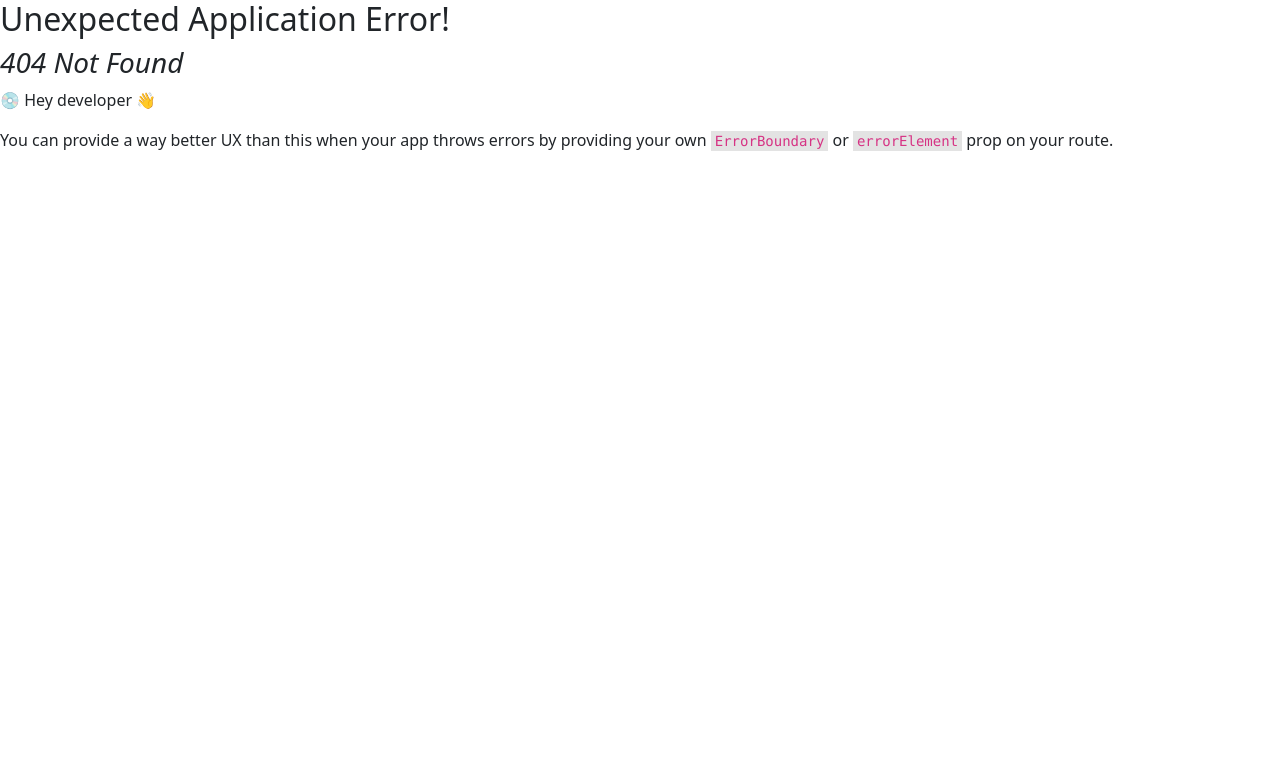
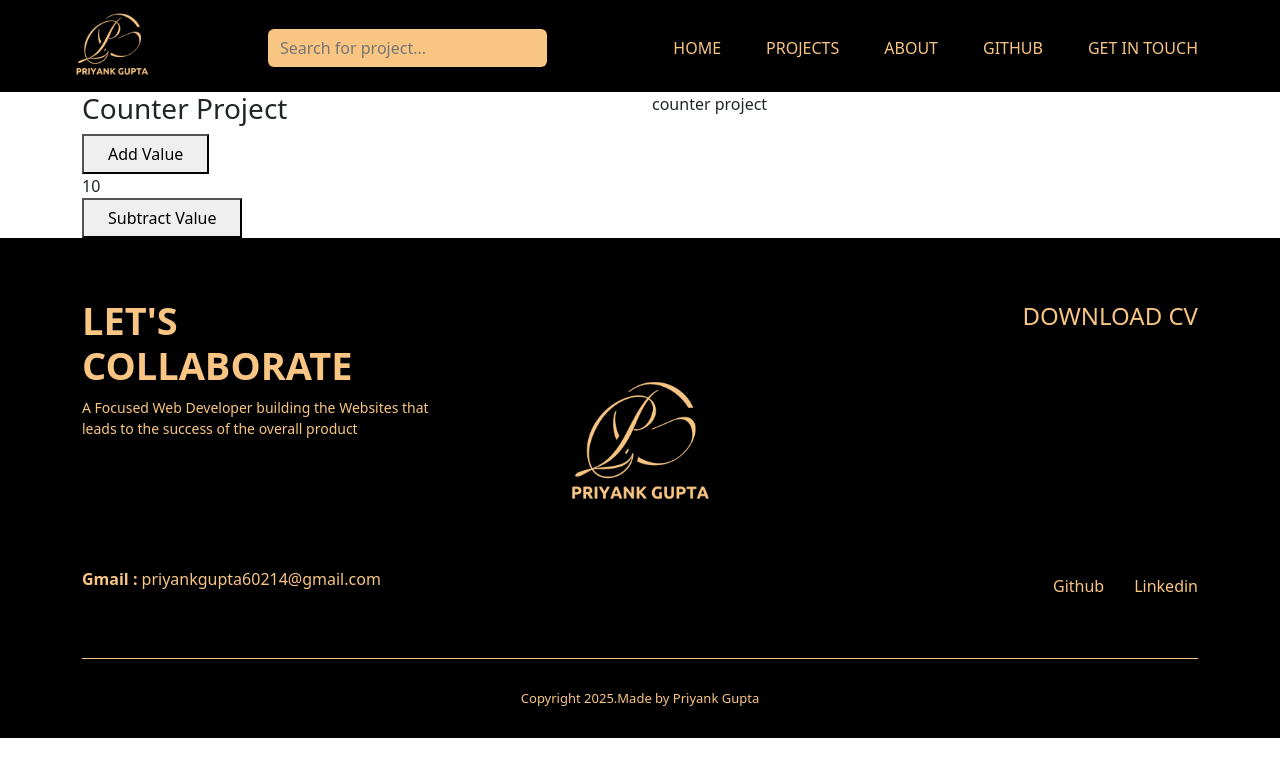
Before and after one commit to priyankguptaa/portfolio, a React (Vite) app in the folder frontend/portfolio/: page /project_1 in a window 1280 px wide. Before the commit this address had no page. Shown: the top 776 px of the page. Built offline with nearby package versions, Linux system fonts and the light colour scheme.

Commit message:
counter added

```diff
--- a/frontend/portfolio/src/App.css
+++ b/frontend/portfolio/src/App.css
@@ -84,3 +84,10 @@ footer{
     text-align: center;
     margin: 30px 0px 10px;
 }
+/* button css start */
+
+button{
+    border-radius: 7px;
+    padding: 6px 24px;
+    font-size: 15px;
+}
--- a/frontend/portfolio/src/components/Header/Header.jsx
+++ b/frontend/portfolio/src/components/Header/Header.jsx
@@ -29,12 +29,12 @@ return(
                 </li>
                 <li>
                   <Link to="/project" className=''>
-                    PROJECT
+                    PROJECTS
                   </Link>
                 </li>
                 <li>
                 <Link to="/about" className=''>
-                    ABOUT US
+                    ABOUT
                   </Link>
 
                 </li>
--- a/frontend/portfolio/src/components/index.js
+++ b/frontend/portfolio/src/components/index.js
@@ -1 +1,11 @@
 import Home from "./Home/Home";
+import About from "./About/About";
+import Github from "./Github/Github";
+import Layout from "./Layout";
+export {
+    Home,
+    About,
+    Github,
+    Layout
+
+}
--- a/frontend/portfolio/src/main.jsx
+++ b/frontend/portfolio/src/main.jsx
@@ -4,12 +4,13 @@ import './index.css'
 import App from './App.jsx'
 import 'bootstrap/dist/css/bootstrap.min.css';
 import { Route, createBrowserRouter, createRoutesFromElements, RouterProvider } from 'react-router-dom'
-import Layout from './components/Layout.jsx'
-import Home from './components/Home/Home.jsx'
-import About from './components/About/About.jsx'
+import { Home, About, Github, Layout  } from './components/index.js';
+
 import User from './components/User/User.jsx'
-import Github from './components/Github/Github.jsx'
+
 import Project from './components/Project/Project.jsx'
+import Counter from './pages/Counter.jsx';
+import Random_password from './pages/Random_password.jsx';
 
 const router = createBrowserRouter(
   createRoutesFromElements(
@@ -19,6 +20,8 @@ const router = createBrowserRouter(
       <Route path = "project" element={<Project/>}/>
       <Route path ="github" element={<Github/>}/>
       <Route path ="contact" element={<Github/>}/>
+      <Route path ="project_1" element={<Counter/>}/>
+      <Route path ="project_2" element={<Random_password/>}/>
       <Route path = "user/:userid" element={<User/>}/>
     </Route>
   )
--- /dev/null
+++ b/frontend/portfolio/src/pages/Counter.jsx
@@ -0,0 +1,41 @@
+import React, { useState } from 'react'
+import Col from 'react-bootstrap/esm/Col'
+import Container from 'react-bootstrap/esm/Container'
+import Row from 'react-bootstrap/esm/Row'
+
+function Counter() {
+ const[counter,setCounter] = useState(10)
+
+ const Add_value = ()=>{
+    if(counter === 20){
+        setCounter(20)
+    } else
+    setCounter(counter+1)
+ }
+ const subtract_value = ()=>{
+    if(counter === 0){
+        setCounter(0)
+    }else
+    setCounter(counter-1)
+ }
+
+  return (
+    <div>
+        <Container>
+            <Row>
+                <Col lg="6">
+                    <h3>Counter Project</h3>
+                    <button onClick={Add_value}>Add Value</button>
+                    <div>{counter}</div>
+                    <button onClick ={subtract_value}>Subtract Value</button>
+                </Col>
+                <Col lg="6">
+                    counter project
+                </Col>
+            </Row>
+        </Container>
+    </div>
+  )
+}
+
+export default Counter
--- /dev/null
+++ b/frontend/portfolio/src/pages/Random_password.jsx
@@ -0,0 +1,11 @@
+import React from 'react'
+
+function Random_password() {
+  return (
+    <div>
+            <h6>Random_password</h6>
+    </div>
+  )
+}
+
+export default Random_password
```
